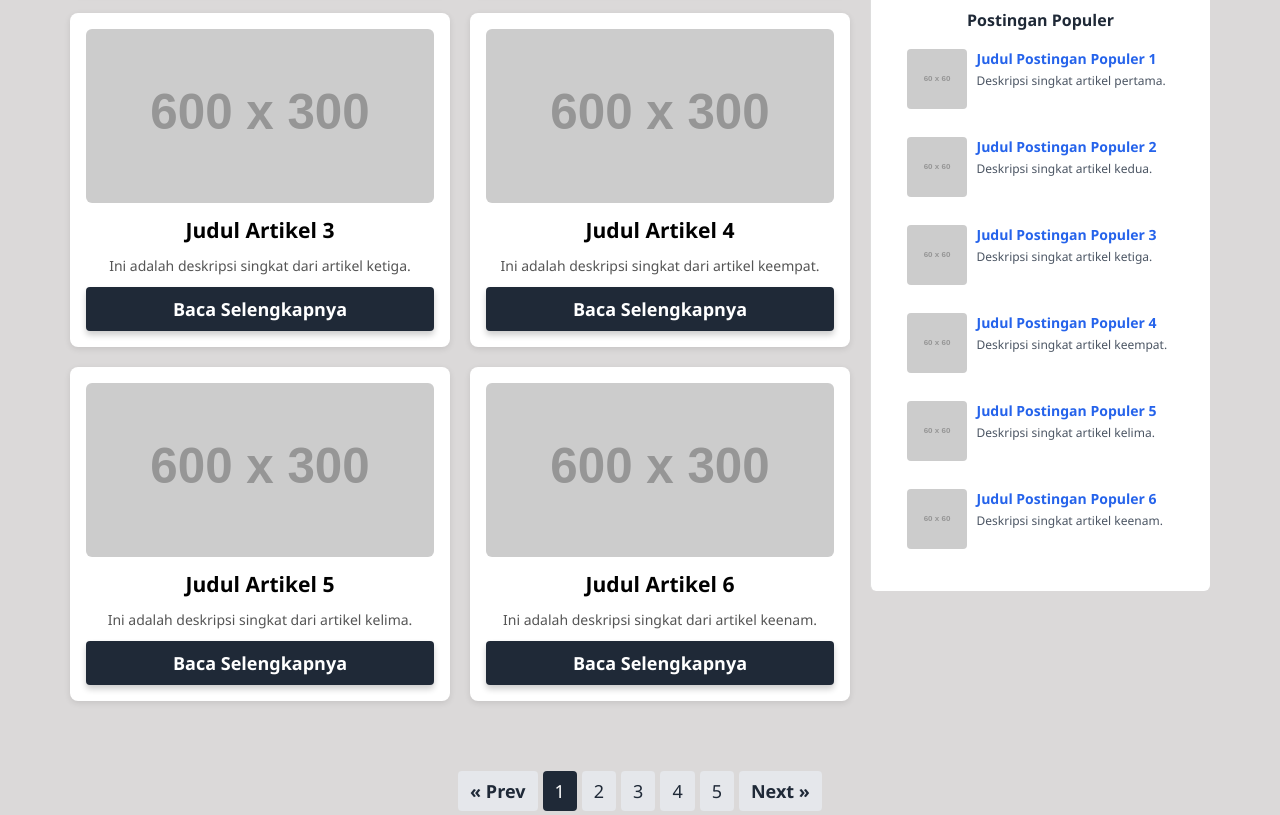
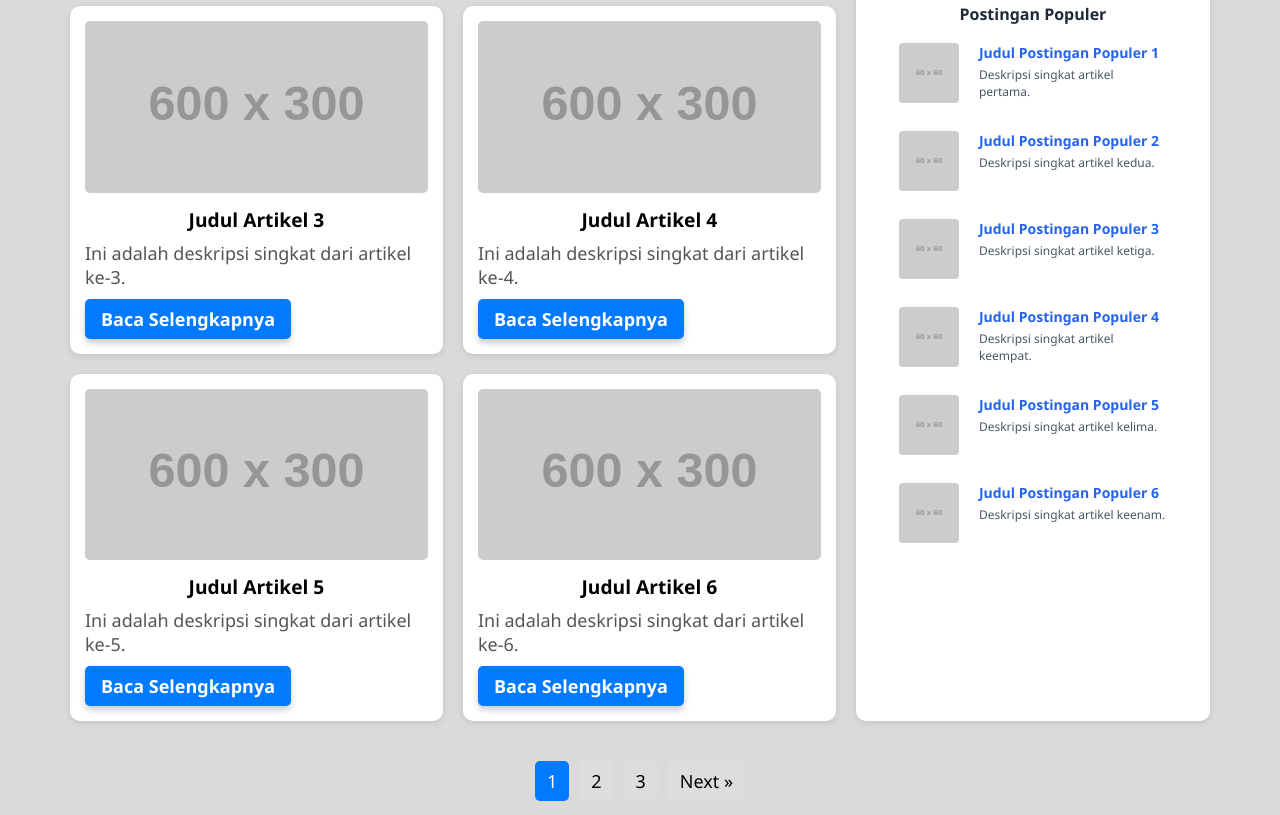
Before and after one commit to BlackGhost-ID/proyek-7icons, a plain HTML site: page proyek website/index.html in a window 1280 px wide. Shown: the part 1291-2106 px from the top of the page. Drawn offline with nearby package versions, Linux system fonts and the light colour scheme; placeholder pictures from the web are drawn by us.

Commit message:
perubahan di pageintonnya

```diff
--- a/proyek website/css/style.css
+++ b/proyek website/css/style.css
@@ -146,79 +146,123 @@ body {
   ); /* Warna pink lebih gelap saat hover */
 }
 
-/* Wrapper grid layout */
-.content-wrapper {
-  display: grid;
-  grid-template-columns: 1fr 340px; /* main dan sidebar */
+.container {
+  display: flex;
+  flex-direction: row;
   gap: 20px;
-  padding: 40px 20px;
-  align-items: start; /* penting agar sidebar tidak memengaruhi tinggi main */
+  padding: 20px;
 }
 
-/* Artikel */
 .article-section {
+  flex: 3;
   display: grid;
-  grid-template-columns: repeat(2, 1fr);
+  grid-template-columns: repeat(auto-fill, minmax(280px, 1fr));
   gap: 20px;
 }
 
 .card {
-  background-color: #fff;
-  border-radius: 8px;
-  overflow: hidden;
+  background: #fff;
+  border-radius: 10px;
+  padding: 15px;
   box-shadow: 0 2px 6px rgba(0, 0, 0, 0.1);
-  display: flex;
-  flex-direction: column;
-  gap: 12px;
-  padding: 16px;
+  transition: transform 0.2s ease;
+}
+
+.card:hover {
+  transform: translateY(-5px);
 }
 
 .card img {
   width: 100%;
-  height: auto;
-  border-radius: 6px;
+  border-radius: 5px;
 }
 
 .card h3 {
-  color: black;
-  text-align: center;
-  margin: 0;
+  margin-top: 0.5rem;
+  font-size: 1.1rem;
+  color: #fff; /* Ganti sesuai background card kamu */
 }
 
 .card p {
-  font-size: 14px;
   color: #555;
-  text-align: center;
 }
 
 .card .btn {
   display: inline-block;
-  margin-top: auto;
-  padding: 10px;
-  background-color: #1f2937;
-  color: white;
+  margin-top: 10px;
+  padding: 8px 16px;
+  background: #007bff;
+  color: #fff;
+  border-radius: 5px;
   text-decoration: none;
-  font-weight: bold;
-  border-radius: 4px;
-  text-align: center;
 }
 
-/* Sidebar */
-.sidebar {
-  background-color: #fff;
-  padding: 20px;
-  border-left: 1px solid #ddd;
-  border-radius: 6px;
-  box-sizing: border-box;
+.article-section h3,
+.sidebar h3,
+.sidebar h4 {
+  color: #000; /* Putih agar kontras dengan latar gelap */
+  font-size: 1.2rem;
+  text-align: center;
+  margin-bottom: 0.5rem;
 }
 
-/* Sidebar Title */
-.sidebar h3 {
-  font-size: 20px;
+.sidebar {
+  flex: 1;
+  background: #fff;
+  padding: 20px;
+  border-radius: 10px;
+  box-shadow: 0 2px 6px rgba(0, 0, 0, 0.1);
+}
+
+.popular-posts ul {
+  list-style: none;
+  padding: 0;
+}
+
+.popular-posts li {
+  display: flex;
+  margin-bottom: 15px;
+}
+
+.popular-posts img {
+  border-radius: 5px;
+  margin-right: 10px;
+}
+
+.popular-posts h4 {
+  color: #fff;
+  margin-top: 1rem;
   font-weight: bold;
-  color: #111827;
-  margin-bottom: 12px;
+}
+
+.post-info h5 {
+  margin: 0 0 5px;
+  font-size: 0.95rem;
+}
+
+.pagination-controls {
   text-align: center;
+  padding: 20px;
+}
+
+.pagination-controls a {
+  display: inline-block;
+  margin: 0 5px;
+  padding: 8px 12px;
+  background: #ddd;
+  color: #000;
+  text-decoration: none;
+  border-radius: 5px;
+}
+
+.pagination-controls a.active {
+  background: #007bff;
+  color: #fff;
+}
+
+.pagination-controls a:hover {
+  background: #0056b3;
+  color: white;
 }
 
 /* Kalender sederhana */
@@ -715,4 +759,38 @@ body {
     flex-wrap: wrap;
     gap: 8px;
   }
+
+  .container {
+    flex-direction: column;
+  }
+
+  .article-section {
+    grid-template-columns: 1fr;
+    width: 100%;
+  }
+
+  .sidebar {
+    width: 100%;
+    margin-top: 20px;
+  }
+
+  .popular-posts li {
+    flex-direction: row;
+    align-items: flex-start;
+  }
 }
+
+@media (max-width: 480px) {
+  .popular-posts img {
+    width: 50px;
+    height: 50px;
+  }
+
+  .post-info h5 {
+    font-size: 13px;
+  }
+
+  .post-info p {
+    font-size: 11px;
+  }
+}
--- a/proyek website/index.html
+++ b/proyek website/index.html
@@ -56,48 +56,13 @@
     </section>
     <!-- Hero Section End -->
     <!-- Main and sidebar tart -->
-    <div class="content-wrapper">
+    <div class="container">
       <!-- Main article section -->
-      <main class="article-section">
-        <div class="card">
-          <img src="https://placehold.co/600x300" alt="Gambar Artikel 1" />
-          <h3>Judul Artikel 1</h3>
-          <p>Ini adalah deskripsi singkat dari artikel pertama.</p>
-          <a href="#" class="btn">Baca Selengkapnya</a>
-        </div>
-        <div class="card">
-          <img src="https://placehold.co/600x300" alt="Gambar Artikel 2" />
-          <h3>Judul Artikel 2</h3>
-          <p>Ini adalah deskripsi singkat dari artikel kedua.</p>
-          <a href="#" class="btn">Baca Selengkapnya</a>
-        </div>
-        <div class="card">
-          <img src="https://placehold.co/600x300" alt="Gambar Artikel 3" />
-          <h3>Judul Artikel 3</h3>
-          <p>Ini adalah deskripsi singkat dari artikel ketiga.</p>
-          <a href="#" class="btn">Baca Selengkapnya</a>
-        </div>
-        <div class="card">
-          <img src="https://placehold.co/600x300" alt="Gambar Artikel 4" />
-          <h3>Judul Artikel 4</h3>
-          <p>Ini adalah deskripsi singkat dari artikel keempat.</p>
-          <a href="#" class="btn">Baca Selengkapnya</a>
-        </div>
-        <div class="card">
-          <img src="https://placehold.co/600x300" alt="Gambar Artikel 4" />
-          <h3>Judul Artikel 5</h3>
-          <p>Ini adalah deskripsi singkat dari artikel kelima.</p>
-          <a href="#" class="btn">Baca Selengkapnya</a>
-        </div>
-        <div class="card">
-          <img src="https://placehold.co/600x300" alt="Gambar Artikel 4" />
-          <h3>Judul Artikel 6</h3>
-          <p>Ini adalah deskripsi singkat dari artikel keenam.</p>
-          <a href="#" class="btn">Baca Selengkapnya</a>
-        </div>
+      <main class="article-section" id="article-section">
+        <!-- Artikel akan di-render dengan JavaScript secara dinamis -->
       </main>
 
-      <!-- Sidebar with calendar -->
+      <!-- Sidebar with calendar and popular posts -->
       <aside class="sidebar">
         <h3>Kalender Event</h3>
         <div id="calendar"></div>
@@ -165,16 +130,9 @@
       </aside>
     </div>
 
-    <!-- pagiation -->
-    <div class="pagination">
-      <a href="#" class="prev">&laquo; Prev</a>
-      <a href="#" class="page active">1</a>
-      <a href="" class="page">2</a>
-      <a href="" class="page">3</a>
-      <a href="" class="page">4</a>
-      <a href="" class="page">5</a>
-      <a href="" class="next">Next &raquo;</a>
-    </div>
+    <!-- Pagination controls -->
+    <div class="pagination-controls" id="pagination-controls"></div>
+
     <!-- Main and sidebar end -->
 
     <!-- Album Start -->
--- a/proyek website/js/script.js
+++ b/proyek website/js/script.js
@@ -83,3 +83,74 @@ document.addEventListener("DOMContentLoaded", () => {
     });
   });
 });
+
+const articles = Array.from({ length: 26 }, (_, i) => ({
+  title: `Judul Artikel ${i + 1}`,
+  desc: `Ini adalah deskripsi singkat dari artikel ke-${i + 1}.`,
+  img: "https://placehold.co/600x300",
+}));
+
+const section = document.getElementById("article-section");
+const pagination = document.getElementById("pagination-controls");
+
+function getItemsPerPage(page) {
+  return page === 1 ? 6 : 10;
+}
+
+function renderArticles(page = 1) {
+  section.innerHTML = "";
+  const startIndex = page === 1 ? 0 : 6 + (page - 2) * 10;
+  const endIndex = startIndex + getItemsPerPage(page);
+  const items = articles.slice(startIndex, endIndex);
+
+  items.forEach((item) => {
+    section.innerHTML += `
+      <div class="card">
+        <img src="${item.img}" alt="${item.title}" />
+        <h3>${item.title}</h3>
+        <p>${item.desc}</p>
+        <a href="#" class="btn">Baca Selengkapnya</a>
+      </div>
+    `;
+  });
+
+  renderPagination(page);
+}
+
+function renderPagination(activePage = 1) {
+  const totalPages = Math.ceil(
+    articles.length <= 6 ? 1 : 1 + Math.ceil((articles.length - 6) / 10)
+  );
+
+  pagination.innerHTML = "";
+
+  if (activePage > 1) {
+    pagination.innerHTML += `<a href="#" data-page="${
+      activePage - 1
+    }">&laquo; Prev</a>`;
+  }
+
+  for (let i = 1; i <= totalPages; i++) {
+    pagination.innerHTML += `<a href="#" class="${
+      i === activePage ? "active" : ""
+    }" data-page="${i}">${i}</a>`;
+  }
+
+  if (activePage < totalPages) {
+    pagination.innerHTML += `<a href="#" data-page="${
+      activePage + 1
+    }">Next &raquo;</a>`;
+  }
+
+  document.querySelectorAll(".pagination-controls a").forEach((el) =>
+    el.addEventListener("click", (e) => {
+      e.preventDefault();
+      const page = parseInt(el.getAttribute("data-page"));
+      renderArticles(page);
+    })
+  );
+}
+
+document.addEventListener("DOMContentLoaded", () => {
+  renderArticles(1);
+});
```
